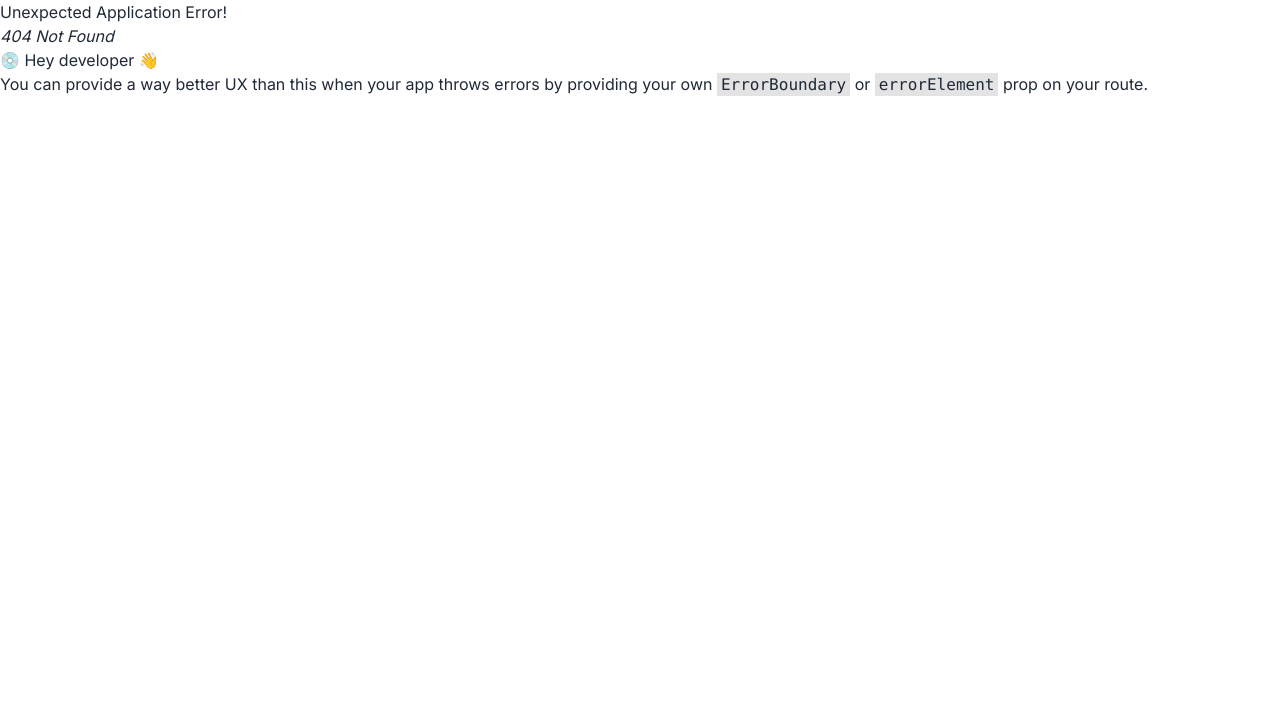
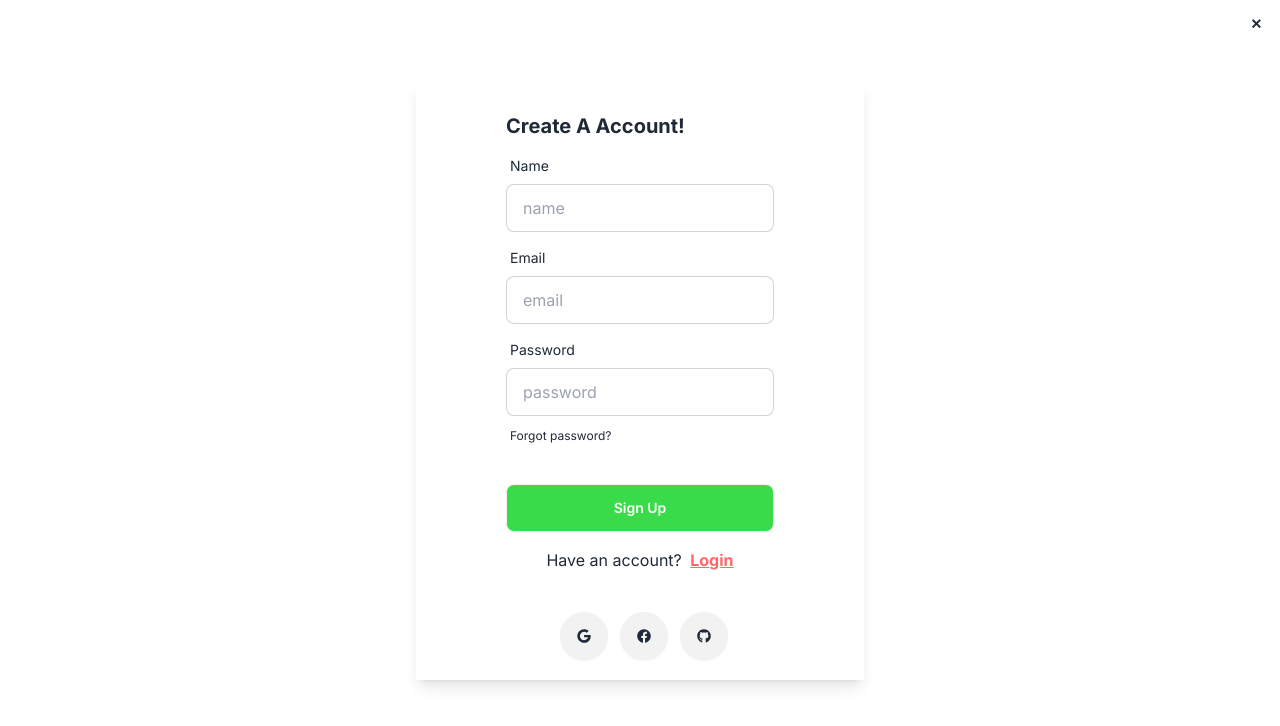
Before and after one commit to Rukunuljoy/Food-ordering-client, a React (Vite) app: page /signup in a window 1280 px wide. Before the commit this address had no page. Shown: the top 726 px of the page. Built offline with nearby package versions, Linux system fonts and the light colour scheme.

Commit message:
firebase connect is complete

```diff
--- a/package.json
+++ b/package.json
@@ -10,8 +10,10 @@
     "preview": "vite preview"
   },
   "dependencies": {
+    "firebase": "^10.11.1",
     "react": "^18.2.0",
     "react-dom": "^18.2.0",
+    "react-hook-form": "^7.51.4",
     "react-icons": "^5.1.0",
     "react-router-dom": "^6.22.3",
     "react-slick": "^0.30.2",
--- a/src/Router/Router.jsx
+++ b/src/Router/Router.jsx
@@ -3,6 +3,7 @@
 import Main from "../layout/Main";
 import Home from "../pages/home/Home";
 import Menu from "../pages/Shop/Menu";
+import SignUp from "../components/SignUp";
 
 const router = createBrowserRouter([
   {
@@ -18,8 +19,13 @@
           element:<Menu/>
       },
 
+
     ]
   },
+  {
+    path:'/signup',
+    element:<SignUp/>
+},
 ]);
 
 export default router;
--- /dev/null
+++ b/src/components/Modal.jsx
@@ -0,0 +1,90 @@
+import React from "react";
+import { Link } from "react-router-dom";
+import { FaFacebook, FaGithub, FaGoogle } from "react-icons/fa";
+import { useForm } from "react-hook-form";
+
+const Modal = () => {
+    const { register, handleSubmit, formState: { errors } } = useForm();
+  const onSubmit = data => console.log(data);
+
+  return (
+    <dialog id="my_modal_5" className="modal modal-middle sm:modal-middle">
+      <div className="modal-box">
+        <div className="modal-action flex flex-col mt-0">
+          <form onSubmit={handleSubmit(onSubmit)} className="card-body" method="dialog">
+            <h3 className="font-bold text-xl">Please Login!</h3>
+            {/* email  */}
+            <div className="form-control">
+              <label className="label">
+                <span className="label-text">Email</span>
+              </label>
+              <input
+                type="email"
+                placeholder="email"
+                className="input input-bordered"
+                {...register("email")}
+              />
+            </div>
+            {/* password  */}
+            <div className="form-control">
+              <label className="label">
+                <span className="label-text">Password</span>
+              </label>
+              <input
+                type="password"
+                placeholder="password"
+                className="input input-bordered"
+                {...register("password")}
+              />
+              <label className="label mt-1">
+                <a href="#" className="label-text-alt link link-hover">
+                  Forgot password?
+                </a>
+              </label>
+            </div>
+
+            {/* error; text */}
+            {errors.exampleRequired && <span>This field is required</span>}
+
+
+            {/* login btn  */}
+            <div className="form-control mt-6">
+              <input
+                type="submit"
+                value="login"
+                className="btn bg-green text-white"
+              />
+            </div>
+            <p className="text-center my-2">
+              New here?{" "}
+              <Link to="/signup" className="font-bold underline text-red ml-1">
+                Create a New Account
+              </Link>
+            </p>
+            <button
+            htmlFor="my_modal_5"
+            onClick={() => document.getElementById('my_modal_5').close()}
+            className="btn btn-sm btn-circle btn-ghost absolute right-2 top-2">✕</button>
+          </form>
+
+
+          {/* social sign in  */}
+          <div className="text-center space-x-3 mb-5">
+            <button className="btn btn-circle hover:bg-green hover:text-white">
+            <FaGoogle />
+            </button>
+            <button className="btn btn-circle hover:bg-green hover:text-white">
+            <FaFacebook />
+            </button>
+            <button className="btn btn-circle hover:bg-green hover:text-white">
+            <FaGithub />
+            </button>
+
+          </div>
+        </div>
+      </div>
+    </dialog>
+  );
+};
+
+export default Modal;
--- a/src/components/Navbar.jsx
+++ b/src/components/Navbar.jsx
@@ -1,27 +1,29 @@
 import React, { useEffect, useState } from "react";
 import logo from "/logo.png";
 import { BiPhoneCall } from "react-icons/bi";
+import { FaUser } from "react-icons/fa";
+import Modal from "./Modal";
 
 const Navbar = () => {
-const [isSticky,setSticky] = useState(false)
+  const [isSticky, setSticky] = useState(false)
 
   // handle scroll function
-useEffect(()=>{
-  const handleScroll = ()=>{
+  useEffect(() => {
+    const handleScroll = () => {
       const offset = window.scrollY;
-    if(offset>0){
+      if (offset > 0) {
         setSticky(true)
-    }else{
+      } else {
         setSticky(false)
       }
     };
 
     window.addEventListener("scroll", handleScroll);
 
-return ()=>{
+    return () => {
       window.addEventListener("scroll", handleScroll);
     }
-},[])
+  }, [])
 
 
 
@@ -147,10 +149,13 @@
               </div>
             </div>
           </div>
-          <a className="btn bg-green rounded-full px-6 text-white flex item-center gap-2 ml-4 ">
-            <BiPhoneCall />
-            Contact
-          </a>
+
+          {/* login button  */}
+          <button onClick={() => document.getElementById('my_modal_5').showModal()} className="btn bg-green rounded-full px-6 text-white flex item-center gap-2 ml-4 ">
+            <FaUser />
+            Login
+          </button>
+            <Modal/>
         </div>
       </div>
     </header>
--- /dev/null
+++ b/src/components/SignUp.jsx
@@ -0,0 +1,99 @@
+import React from "react";
+import { Link } from "react-router-dom";
+import { FaFacebook, FaGithub, FaGoogle } from "react-icons/fa";
+import { useForm } from "react-hook-form";
+import Modal from "./Modal";
+
+const SignUp = () => {
+    const { register, handleSubmit, formState: { errors } } = useForm();
+    const onSubmit = data => console.log(data);
+    return (
+        <div className="max-w-md bg-white w-full mx-auto shadow-lg flex items-center justify-center my-20">
+        <div className="modal-action flex flex-col justify-center mt-0">
+          <form onSubmit={handleSubmit(onSubmit)} className="card-body" method="dialog">
+            <h3 className="font-bold text-xl">Create A Account!</h3>
+              {/* Name  */}
+              <div className="form-control">
+              <label className="label">
+                <span className="label-text">Name</span>
+              </label>
+              <input
+                type="name"
+                placeholder="name"
+                className="input input-bordered"
+                {...register("name")}
+              />
+            </div>
+            {/* email  */}
+            <div className="form-control">
+              <label className="label">
+                <span className="label-text">Email</span>
+              </label>
+              <input
+                type="email"
+                placeholder="email"
+                className="input input-bordered"
+                {...register("email")}
+              />
+            </div>
+            {/* password  */}
+            <div className="form-control">
+              <label className="label">
+                <span className="label-text">Password</span>
+              </label>
+              <input
+                type="password"
+                placeholder="password"
+                className="input input-bordered"
+                {...register("password")}
+              />
+              <label className="label mt-1">
+                <a href="#" className="label-text-alt link link-hover">
+                  Forgot password?
+                </a>
+              </label>
+            </div>
+
+            {/* error; text */}
+            {errors.exampleRequired && <span>This field is required</span>}
+
+
+            {/* login btn  */}
+            <div className="form-control mt-6">
+              <input
+                type="submit"
+                value="Sign Up"
+                className="btn bg-green text-white"
+              />
+            </div>
+            <p className="text-center my-2">
+              Have an account?{" "}
+              <button onClick={() => document.getElementById('my_modal_5').showModal()} className="font-bold underline text-red ml-1">
+               Login
+              </button>
+            </p>
+            <Link to="/"
+            className="btn btn-sm btn-circle btn-ghost absolute right-2 top-2">✕</Link>
+          </form>
+
+
+          {/* social sign in  */}
+          <div className="text-center space-x-3 mb-5">
+            <button className="btn btn-circle hover:bg-green hover:text-white">
+            <FaGoogle />
+            </button>
+            <button className="btn btn-circle hover:bg-green hover:text-white">
+            <FaFacebook />
+            </button>
+            <button className="btn btn-circle hover:bg-green hover:text-white">
+            <FaGithub />
+            </button>
+
+          </div>
+        </div>
+        <Modal/>
+      </div>
+    );
+};
+
+export default SignUp;
--- /dev/null
+++ b/src/firebase/firebase.config.js
@@ -0,0 +1,21 @@
+// Import the functions you need from the SDKs you need
+import { initializeApp } from "firebase/app";
+// TODO: Add SDKs for Firebase products that you want to use
+// https://firebase.google.com/docs/web/setup#available-libraries
+
+// console.log(import.meta.env.VITE_SOME_KEY)
+
+// Your web app's Firebase configuration
+const firebaseConfig = {
+  apiKey: import.meta.env.VITE_APIKEY,
+  authDomain:import.meta.env.VITE_AUTHDOMAIN,
+  projectId: import.meta.env.VITE_PROJECTID,
+  storageBucket: import.meta.env.VITE_STORAGEBUCKET,
+  messagingSenderId: import.meta.env.VITE_MESSAGINGSENDERID,
+  appId: import.meta.env.VITE_APPID
+};
+
+// Initialize Firebase
+const app = initializeApp(firebaseConfig);
+
+export default app;
```
Also changed, not shown: 1 other file (tests, documents, lock files or other folders). Lines whose indentation alone changed are shown as unchanged.
